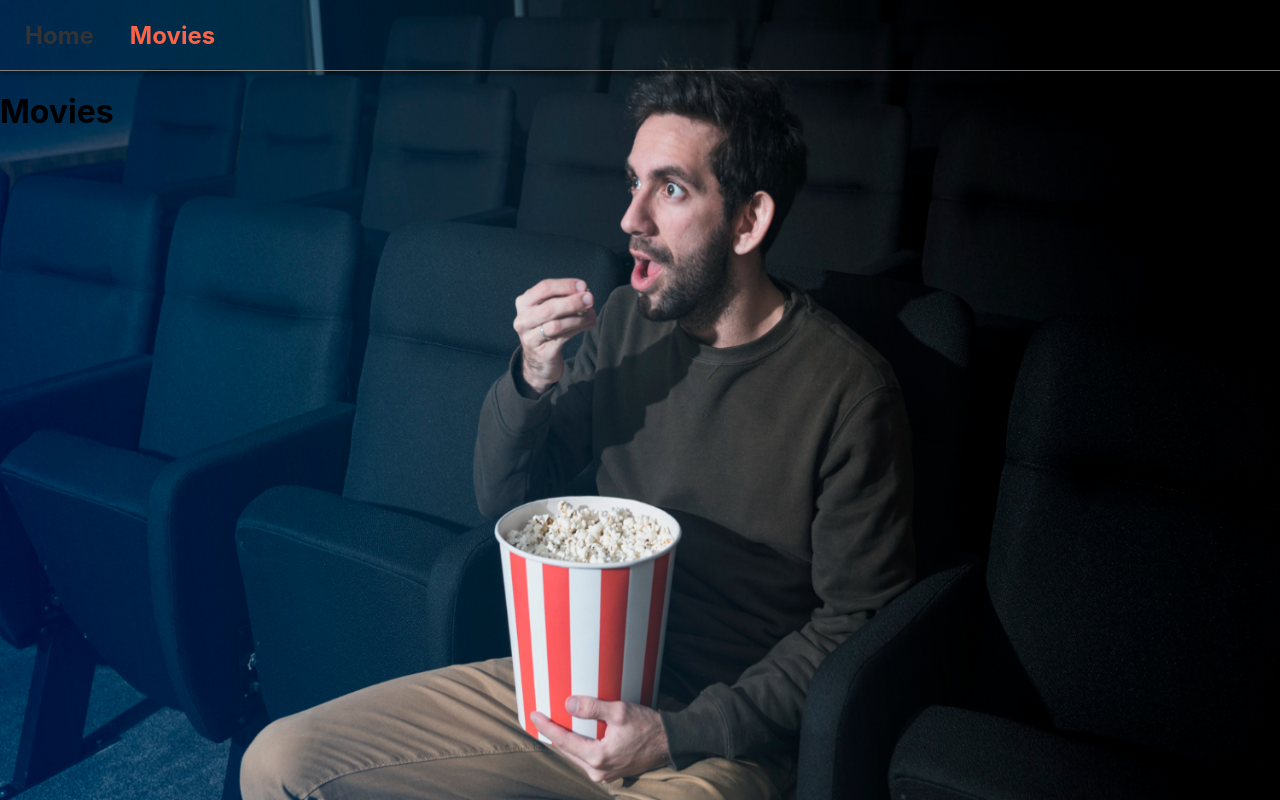
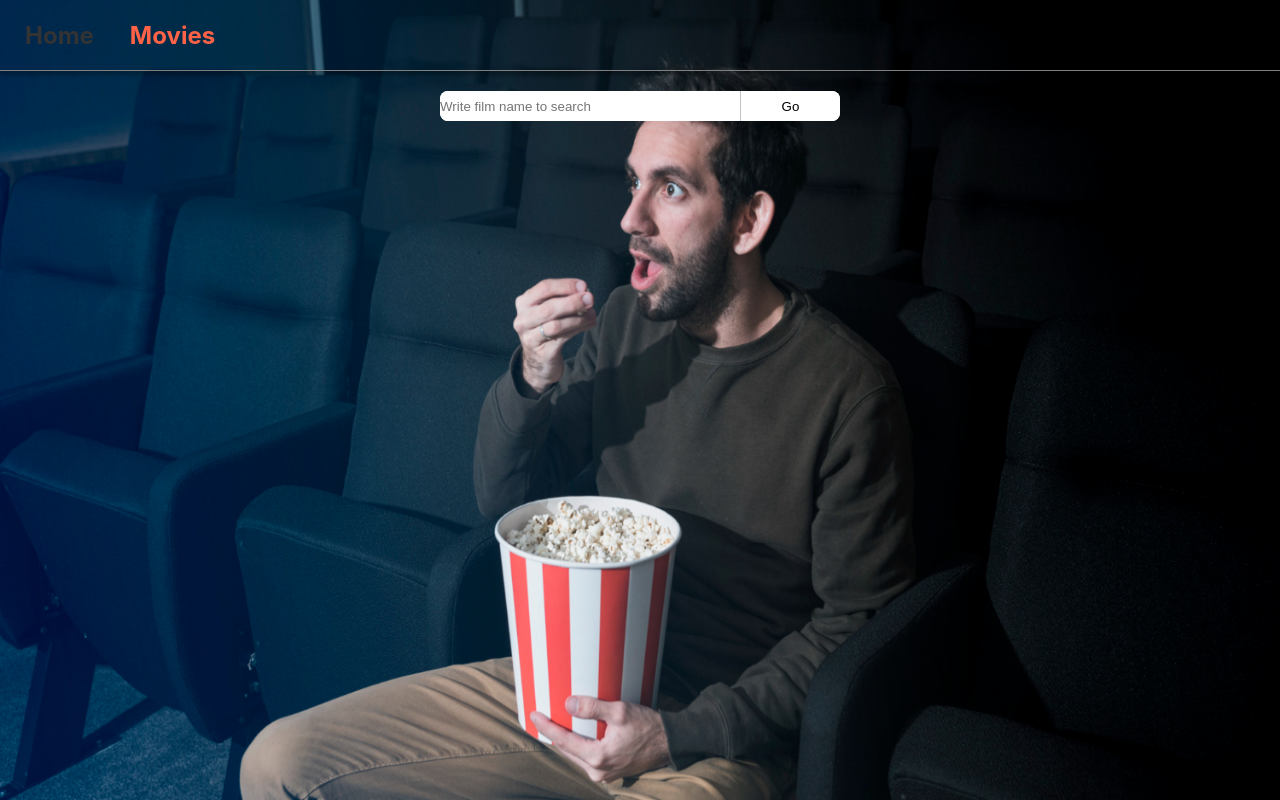
Before and after one commit to turus090/goit-react-hw-05-movies, a React (Create React App) app: page /movies in a window 1280 px wide. Built offline with nearby package versions, Linux system fonts and the light colour scheme.

Commit message:
add movies search

```diff
--- a/package.json
+++ b/package.json
@@ -8,6 +8,7 @@
     "@testing-library/react": "^12.1.4",
     "@testing-library/user-event": "^13.5.0",
     "axios": "^1.4.0",
+    "notiflix": "^3.2.6",
     "react": "^18.1.0",
     "react-dom": "^18.1.0",
     "react-router-dom": "^6.14.2",
--- a/src/components/movies/Movies.jsx
+++ b/src/components/movies/Movies.jsx
@@ -1,9 +1,49 @@
+import s from './movies.module.scss';
+import { Notify } from 'notiflix';
+import {useState} from 'react'
+import axios from 'axios';
 const Movies = () => {
-    return (
-        <h1>
-            Movies
-        </h1>
-    )
-}
 
-export default Movies
+  const [searchValue, setSearchValue] = useState('')
+  const [searchList, setSearchList] = useState([])
+  const getFilms = () => {
+    const baseUrl = "https://api.themoviedb.org/3/search/movie"
+    axios.get(`${baseUrl}?query=${searchValue}&include_adult=true&language=en-US&page=1`,
+    {
+      headers: {
+        accept: 'application/json',
+        Authorization:
+          'Bearer eyJhbGciOiJIUzI1NiJ9.eyJhdWQiOiI3ZmNhOGM2ZWRmZWJhMTIxMWUxMDAzMWY0NjA0ZjBlZiIsInN1YiI6IjY0ZDBiN2ZmODUwOTBmMDBhZTg0NDEwMyIsInNjb3BlcyI6WyJhcGlfcmVhZCJdLCJ2ZXJzaW9uIjoxfQ.eDgWr96RE55fRA4IBn6Wlksw1tb0PYVFug23jtjXiMQ',
+      },
+    }).then(res=>{setSearchList(res.data.results)})
+  }
+  const handeleUpdateSearch = (newValue) => {
+    setSearchValue(newValue)
+  }
+  const handeleClickSearch = () => {
+    if (searchValue.length > 0){
+      getFilms()
+    } else {
+      Notify.info("Please entry film name")
+    }
+
+  }
+  return (
+    <div className={s.container}>
+      <div className={s.container_search}>
+        <input
+          className={s.container_search_input}
+          placeholder='Write film name to search'
+          value={searchValue}
+          onChange={(e)=>handeleUpdateSearch(e.target.value)}
+          />
+        <button
+        className={s.container_search_btn}
+        onClick={handeleClickSearch}
+        >Go</button>
+      </div>
+    </div>
+  );
+};
+
+export default Movies;
--- a/src/components/movies/movies.module.scss
+++ b/src/components/movies/movies.module.scss
@@ -0,0 +1,33 @@
+.container {
+    &_search {
+        width: 400px;
+        margin:20px auto;
+        display: flex;
+        align-items: center;
+        justify-content: center;
+        background: #FFF;
+        border-radius: 8px;
+        overflow: hidden;
+        &_input {
+            border:none;
+            margin: 0;
+            padding: 0;
+            width: 300px;
+            height: 30px;
+            &:focus{
+                outline:none;
+            }
+        }
+        &_btn{
+            cursor: pointer;
+            border: none;
+            width: 100px;
+            height: 30px;
+            background: #FFF;
+            border-left: 1px solid #c3c3c3;
+            &:focus{
+                outline:none;
+            }
+        }
+    }
+}
```
Also changed, not shown: text.txt, 1 other file (tests, documents, lock files or other folders).
